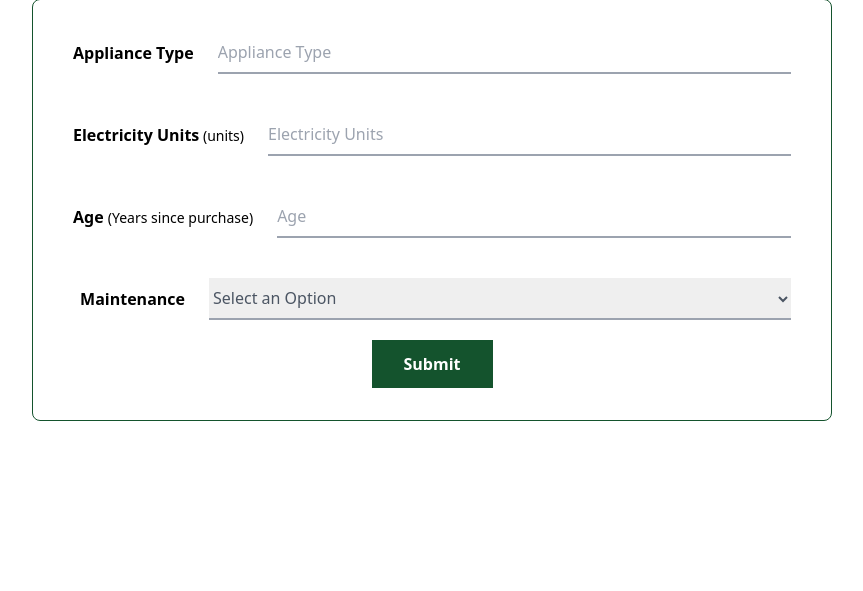
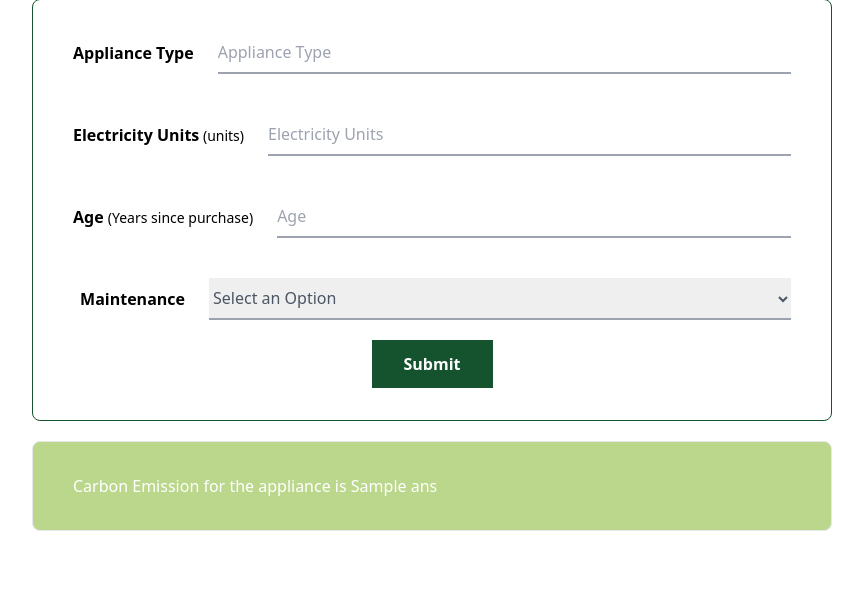
Before and after one commit to omkar3602/carbon-score-predictor, a Django app: template mainapp/templates/mainapp/homeappliances.html in a window 1280 px wide. Shown: the part 241-832 px from the top of the page, without its empty margins (208-1071 px from the left). Run offline with Django 3.2, Linux system fonts and the light colour scheme; the template is opened without the code that fills it: most values are stand-ins (such as "Sample title", 1, 10 or a date in 2020); some libraries are stand-ins or nearby versions.

Commit message:
output box for form

```diff
--- a/mainapp/templates/mainapp/homeappliances.html
+++ b/mainapp/templates/mainapp/homeappliances.html
@@ -14,7 +14,7 @@
                   <div class="alignitems-center">
                       <ul class="flex justify-center pb-3">
                         <li class="mr-3" >
-                          <a href="{% url 'homeappliances' %}" class="inline-block border border-green-700  rounded py-2 px-4 text-black font-bold  bg-white" ><?xml version="1.0" encoding="iso-8859-1"?>
+                          <a href="{% url 'homeappliances' %}" class="inline-block border border-green-700 hover:border-gray-200 hover:bg-gray-200 rounded py-2 px-4 text-black font-bold  bg-white" ><?xml version="1.0" encoding="iso-8859-1"?>
                               <!-- Uploaded to: SVG Repo, www.svgrepo.com, Generator: SVG Repo Mixer Tools -->
                               <!DOCTYPE svg PUBLIC "-//W3C//DTD SVG 1.1//EN" "http://www.w3.org/Graphics/SVG/1.1/DTD/svg11.dtd">
                               <svg fill="#000000" height="30px" width="30px" version="1.1" id="Capa_1" xmlns="http://www.w3.org/2000/svg" xmlns:xlink="http://www.w3.org/1999/xlink" class="inline"
@@ -30,11 +30,11 @@
                               </svg> Home Appliances</a>
                         </li>
                         <li class="mr-3">
-                          <a href="{% url 'vehicles' %}" class="inline-block border border-green-700  rounded py-2 px-4 text-black font-bold  bg-white" ><svg xmlns="http://www.w3.org/2000/svg" class="inline" viewBox="0 0 100 100" width="30px" height="30px"><path d="m93.6 49.1-17.2-5.8-8.5-15.6c-2.3-4.2-6.7-6.8-11.4-6.8h-31c-4.8 0-9.1 2.6-11.4 6.8L5.2 44v.1c-.1.1-.1.2-.1.3v24.5c0 1.1.9 2 2 2h8.2c.9 4.6 5 8 9.8 8s8.9-3.4 9.8-8h30.4c.9 4.6 5 8 9.8 8s8.9-3.4 9.8-8H93c1.1 0 2-.9 2-2V51c0-.9-.5-1.6-1.4-1.9zM38 25h18.5c3.3 0 6.3 1.8 7.9 4.7L71.6 43H38V25zm-20.4 4.7c1.6-2.9 4.6-4.7 7.9-4.7H34v18H10.4l7.2-13.3zM15.2 67H9v-4h8c-.9 1.2-1.5 2.5-1.8 4zm9.8 8c-3.3 0-6-2.7-6-6s2.7-6 6-6 6 2.7 6 6-2.7 6-6 6zm50 0c-3.3 0-6-2.7-6-6s2.7-6 6-6 6 2.7 6 6-2.7 6-6 6zm16-8h-6.2c-.9-4.6-5-8-9.8-8s-8.9 3.4-9.8 8H34.8c-.9-4.6-5-8-9.8-8H9V47h65.7L91 52.4V67z"/></svg> Vehicles</a>
+                          <a href="{% url 'vehicles' %}" class="inline-block border border-green-700 hover:border-gray-200 hover:bg-gray-200 rounded py-2 px-4 text-black font-bold  bg-white" ><svg xmlns="http://www.w3.org/2000/svg" class="inline" viewBox="0 0 100 100" width="30px" height="30px"><path d="m93.6 49.1-17.2-5.8-8.5-15.6c-2.3-4.2-6.7-6.8-11.4-6.8h-31c-4.8 0-9.1 2.6-11.4 6.8L5.2 44v.1c-.1.1-.1.2-.1.3v24.5c0 1.1.9 2 2 2h8.2c.9 4.6 5 8 9.8 8s8.9-3.4 9.8-8h30.4c.9 4.6 5 8 9.8 8s8.9-3.4 9.8-8H93c1.1 0 2-.9 2-2V51c0-.9-.5-1.6-1.4-1.9zM38 25h18.5c3.3 0 6.3 1.8 7.9 4.7L71.6 43H38V25zm-20.4 4.7c1.6-2.9 4.6-4.7 7.9-4.7H34v18H10.4l7.2-13.3zM15.2 67H9v-4h8c-.9 1.2-1.5 2.5-1.8 4zm9.8 8c-3.3 0-6-2.7-6-6s2.7-6 6-6 6 2.7 6 6-2.7 6-6 6zm50 0c-3.3 0-6-2.7-6-6s2.7-6 6-6 6 2.7 6 6-2.7 6-6 6zm16-8h-6.2c-.9-4.6-5-8-9.8-8s-8.9 3.4-9.8 8H34.8c-.9-4.6-5-8-9.8-8H9V47h65.7L91 52.4V67z"/></svg> Vehicles</a>
                         </li>
                         <li class="mr-3">
 
-                          <a href="{% url 'waste' %}" class="inline-block border border-green-700  rounded py-2 px-4 text-black font-bold  bg-white" ><?xml version="1.0" encoding="iso-8859-1"?>
+                          <a href="{% url 'waste' %}" class="inline-block border border-green-700 hover:border-gray-200 hover:bg-gray-200 rounded py-2 px-4 text-black font-bold  bg-white" ><?xml version="1.0" encoding="iso-8859-1"?>
                               <!-- Uploaded to: SVG Repo, www.svgrepo.com, Generator: SVG Repo Mixer Tools -->
                               <svg fill="#000000" height="30px" width="30px" version="1.1" id="Layer_1" xmlns="http://www.w3.org/2000/svg" xmlns:xlink="http://www.w3.org/1999/xlink"
                                    viewBox="0 0 463 463" xml:space="preserve" class="inline">
@@ -83,7 +83,7 @@
                               </svg>Waste</a>
                         </li>
                         <li class="mr-3">
-                          <a href="{% url 'oxygen_emission' %}" class="inline-block border border-green-700  rounded py-2 px-4 text-black font-bold  bg-white" ><svg xmlns="http://www.w3.org/2000/svg" class="inline" width="30" height="30" viewBox="0 0 192.756 192.756"><g fill-rule="evenodd" clip-rule="evenodd"><path fill="transparent" d="M0 0h192.756v192.756H0V0z"/><path d="M40.911 80.29c0-23.903 13.178-47.193 39.532-47.193 26.661 0 40.145 22.677 40.145 47.193 0 24.21-11.951 47.193-40.145 47.193-27.58-.001-39.532-23.596-39.532-47.193zm-24.516 0c0 40.757 23.29 69.257 64.048 69.257 41.065 0 64.661-28.5 64.661-69.257 0-39.532-23.902-68.951-64.661-68.951-40.451 0-64.048 29.419-64.048 68.951zM139.281 181.418v-9.5c4.902-4.598 23.902-20.533 23.902-30.645 0-5.211-4.596-7.662-8.887-7.662-4.902 0-9.5 2.145-13.178 4.598l-.918-9.5c5.209-2.453 11.031-3.984 16.854-3.984 10.42 0 17.16 5.516 17.16 16.549 0 11.645-11.951 22.676-20.838 31.258h22.984v8.887h-37.079v-.001z" fill="#000000"/></g></svg>Oxygen Emission</a>
+                          <a href="{% url 'oxygen_emission' %}" class="inline-block border border-green-700 hover:border-[#BAD78B] hover:bg-[#BAD78B] rounded py-2 px-4 text-black font-bold  bg-white" ><svg xmlns="http://www.w3.org/2000/svg" class="inline" width="30" height="30" viewBox="0 0 192.756 192.756"><g fill-rule="evenodd" clip-rule="evenodd"><path fill="transparent" d="M0 0h192.756v192.756H0V0z"/><path d="M40.911 80.29c0-23.903 13.178-47.193 39.532-47.193 26.661 0 40.145 22.677 40.145 47.193 0 24.21-11.951 47.193-40.145 47.193-27.58-.001-39.532-23.596-39.532-47.193zm-24.516 0c0 40.757 23.29 69.257 64.048 69.257 41.065 0 64.661-28.5 64.661-69.257 0-39.532-23.902-68.951-64.661-68.951-40.451 0-64.048 29.419-64.048 68.951zM139.281 181.418v-9.5c4.902-4.598 23.902-20.533 23.902-30.645 0-5.211-4.596-7.662-8.887-7.662-4.902 0-9.5 2.145-13.178 4.598l-.918-9.5c5.209-2.453 11.031-3.984 16.854-3.984 10.42 0 17.16 5.516 17.16 16.549 0 11.645-11.951 22.676-20.838 31.258h22.984v8.887h-37.079v-.001z" fill="#000000"/></g></svg>Oxygen Emission</a>
                         </li>
                       </ul>
                   </div>
@@ -137,6 +137,9 @@
 
           </form>
         </div>
+        <div class="bg-[#BAD78B] border text-white rounded-lg py-8 px-10 md:w-3/4 lg:w-2/3 mx-auto mb-5">
+          Carbon Emission for the appliance is {{ ans }}
+        </div>
       </div>
   </div>
 
```
